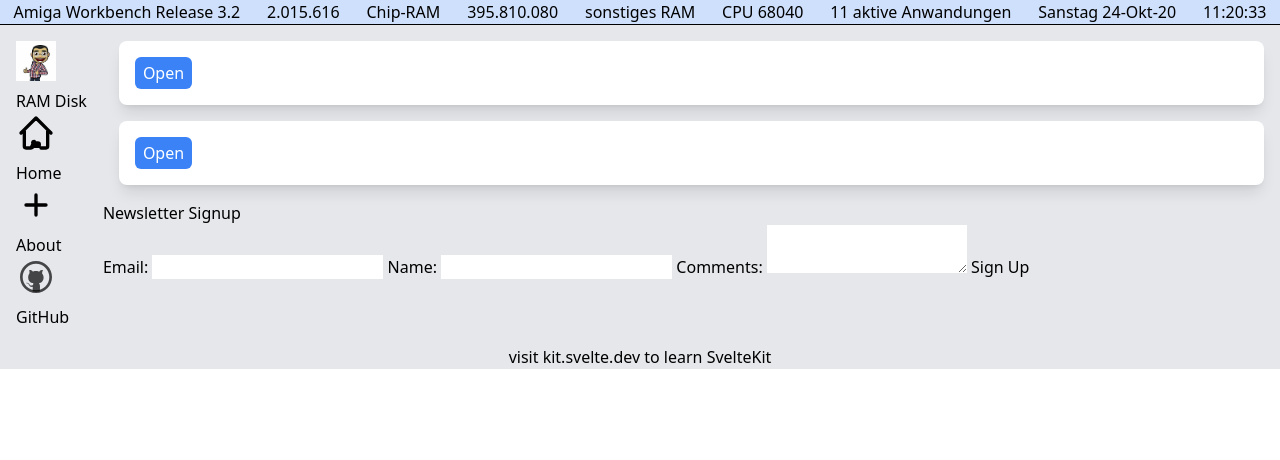
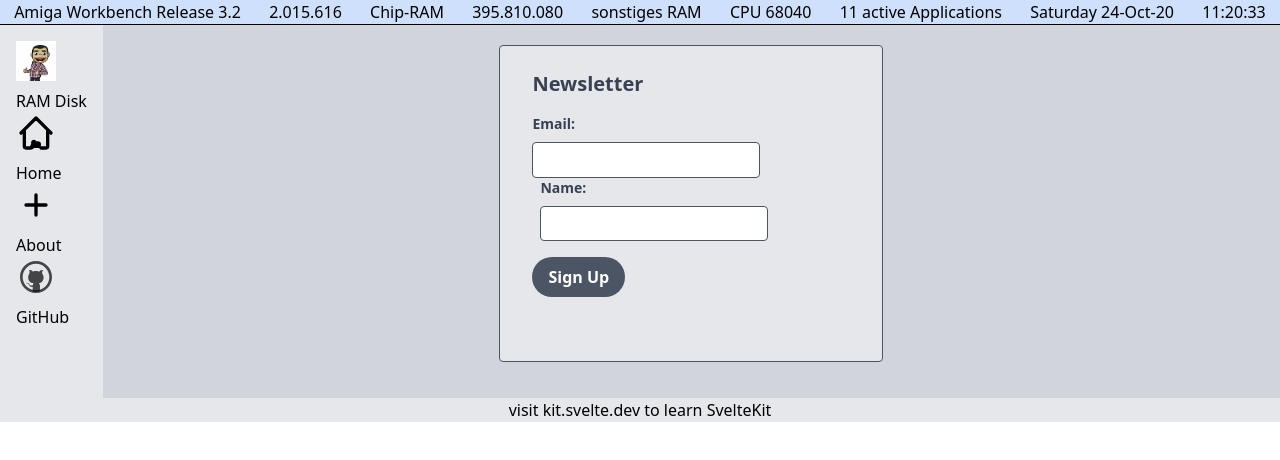
Before and after one commit to jonesrussell/mywebsite2024, a SvelteKit app: page / in a window 1280 px wide. Shown: the top 460 px of the page. Built offline with nearby package versions, Linux system fonts and the light colour scheme.

Commit message:
theming newsletter form

```diff
--- a/src/routes/+page.svelte
+++ b/src/routes/+page.svelte
@@ -1,6 +1,5 @@
 <script>
 	import NewsletterSignupForm from './sections/NewsletterSignupForm.svelte';
-	import SabrinasShows from './sections/SabrinasShows.svelte';
 	import AppearanceCards from './sections/AppearanceCards.svelte';
 	import PersonalityTraitsCards from './sections/PersonalityTraitsCards.svelte';
 	import Testimonials from './sections/Testimonials.svelte';
@@ -14,18 +13,7 @@
 </svelte:head>
 
 <section>
-	<!-- Window 1 -->
-	<div class="bg-white rounded-lg shadow-lg p-4 m-4">
-		<button class="bg-blue-500 text-white px-2 py-1 rounded-md">Open</button>
-	</div>
-
-	<!-- Window 2 -->
-	<div class="bg-white rounded-lg shadow-lg p-4 m-4">
-		<button class="bg-blue-500 text-white px-2 py-1 rounded-md">Open</button>
-	</div>
-
 	<NewsletterSignupForm />
-	<SabrinasShows />
 	<AppearanceCards />
 	<PersonalityTraitsCards />
 	<Testimonials />
--- a/src/routes/Header.svelte
+++ b/src/routes/Header.svelte
@@ -6,8 +6,8 @@
 		<span>395.810.080</span>
 		<span>sonstiges RAM</span>
 		<span>CPU 68040</span>
-		<span>11 aktive Anwandungen</span>
-		<span>Sanstag 24-Okt-20</span>
+		<span>11 active Applications</span>
+		<span>Saturday 24-Oct-20</span>
 		<span>11:20:33</span>
 	</div>
 </header>
--- a/src/routes/sections/NewsletterSignupForm.svelte
+++ b/src/routes/sections/NewsletterSignupForm.svelte
@@ -1,31 +1,54 @@
 <script>
 	let email = '';
 	let name = '';
-  let comments = '';
 
 	function handleSubmit() {
 		// Handle form submission logic here
 		console.log('Email:', email);
 		console.log('Name:', name);
-    console.log('Comments:', comments);
 	}
 </script>
 
-<section>
-  <h2>Newsletter Signup</h2>
-  <form on:submit|preventDefault={handleSubmit}>
-    <label>
-      Email:
-      <input bind:value={email} type="email" required />
-    </label>
-    <label>
-      Name:
-      <input bind:value={name} type="text" required />
-    </label>
-    <label>
-      Comments:
-      <textarea bind:value={comments}></textarea>
-    </label>
-    <button type="submit">Sign Up</button>
+<section aria-label="Newsletter" class="flex flex-col items-center justify-center bg-gray-300 py-5">
+	<div
+		class="bg-gray-200 border border-gray-600 rounded px-8 pt-6 pb-8 mb-4 flex flex-col max-w-sm mx-auto"
+	>
+		<h2 class="mb-4 text-xl font-bold text-gray-700">Newsletter</h2>
+		<form
+			on:submit|preventDefault={handleSubmit}
+			class="mb-4 md:flex md:flex-wrap md:justify-between"
+		>
+			<div class="mb-4 md:mr-2 md:mb-0">
+				<label class="block mb-2 text-sm font-bold text-gray-700" for="email"> Email: </label>
+				<input
+					class="w-full px-3 py-2 text-sm leading-tight text-gray-700 border border-gray-600 rounded shadow-none focus:outline-none focus:shadow-none"
+					id="email"
+					type="email"
+					bind:value={email}
+					required
+					aria-required="true"
+				/>
+			</div>
+			<div class="mb-4 md:ml-2">
+				<label class="block mb-2 text-sm font-bold text-gray-700" for="name"> Name: </label>
+				<input
+					class="w-full px-3 py-2 text-sm leading-tight text-gray-700 border border-gray-600 rounded shadow-none focus:outline-none focus:shadow-none"
+					id="name"
+					type="text"
+					bind:value={name}
+					required
+					aria-required="true"
+				/>
+			</div>
+			<div class="mb-4">
+				<button
+					class="w-full px-4 py-2 font-bold text-white bg-gray-600 rounded-full hover:bg-gray-700 focus:outline-none focus:shadow-none"
+					type="submit"
+					aria-label="Sign Up"
+				>
+					Sign Up
+				</button>
+			</div>
 		</form>
+	</div>
 </section>
```
Also changed, not shown: src/routes/sections/SabrinasShows.svelte (deleted). Lines whose indentation alone changed are shown as unchanged.
